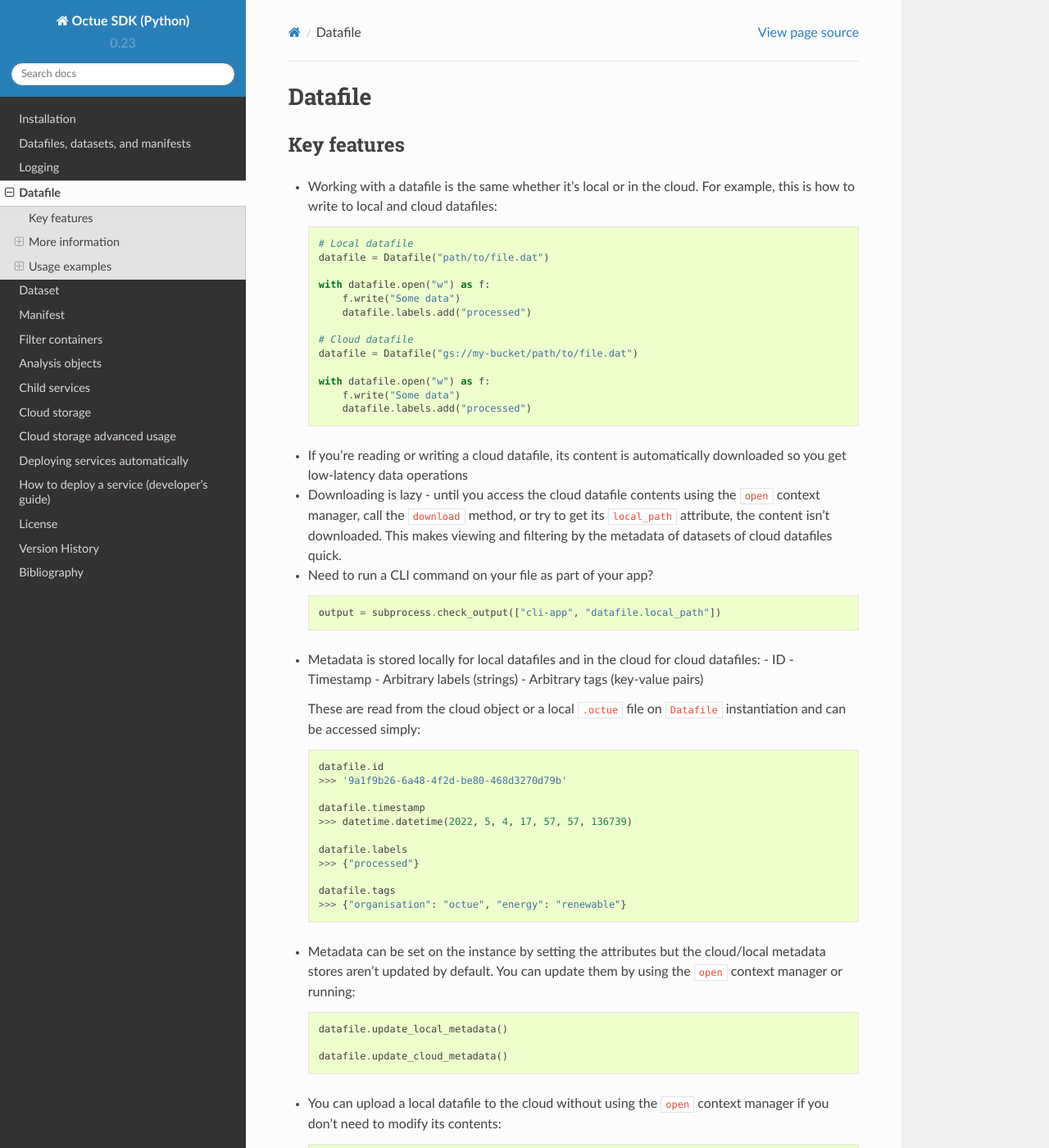
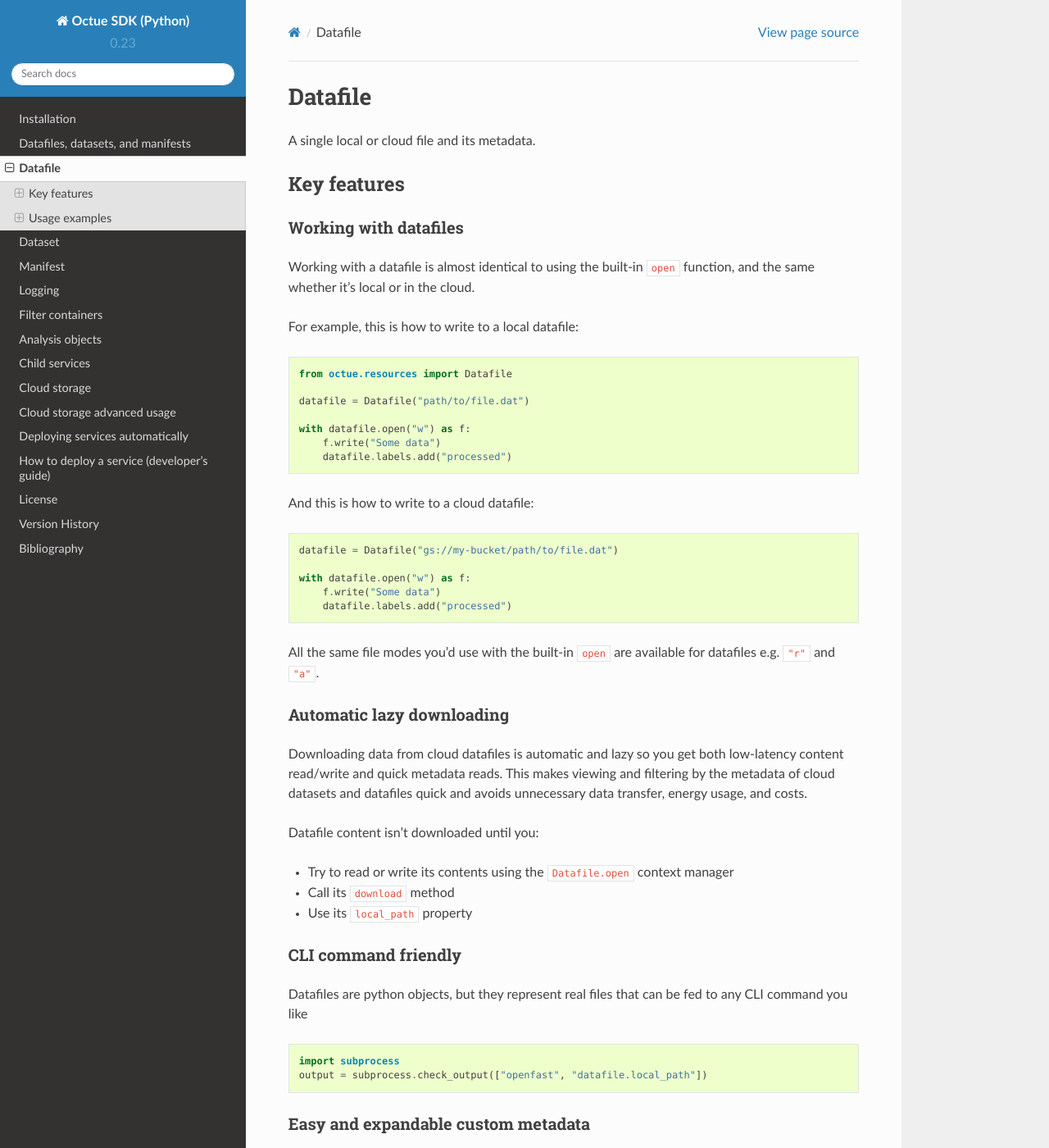
Before and after one commit to octue/octue-sdk-python, a Sphinx documentation site: the page built from docs/source/datafile.rst, in a window 1280 px wide and 1400 px high. Shown: the whole window at 82% size. Built offline with Sphinx 7.4.7 and the Read the Docs theme 2.0.0, drawn with Linux system fonts in a browser that asks for light colours; some of the changed text lies outside the part shown.

Commit message:
DOC: Update docs

```diff
--- a/docs/source/datafile.rst
+++ b/docs/source/datafile.rst
@@ -3,93 +3,128 @@
 ========
 Datafile
 ========
+A single local or cloud file and its metadata.
+
 
 Key features
 ============
 
-- Working with a datafile is the same whether it's local or in the cloud. For example, this is how to write to local and
-  cloud datafiles:
+Working with datafiles
+----------------------
 
-  .. code-block::
+Working with a datafile is almost identical to using the built-in ``open`` function, and the same whether it’s local or in the cloud.
 
-      # Local datafile
-      datafile = Datafile("path/to/file.dat")
+For example, this is how to write to a local datafile:
 
-      with datafile.open("w") as f:
-          f.write("Some data")
-          datafile.labels.add("processed")
+.. code-block:: python
 
-      # Cloud datafile
-      datafile = Datafile("gs://my-bucket/path/to/file.dat")
+    from octue.resources import Datafile
 
-      with datafile.open("w") as f:
-          f.write("Some data")
-          datafile.labels.add("processed")
+    datafile = Datafile("path/to/file.dat")
 
-- If you're reading or writing a cloud datafile, its content is automatically downloaded so you get low-latency data
-  operations
+    with datafile.open("w") as f:
+        f.write("Some data")
+        datafile.labels.add("processed")
 
-- Downloading is lazy - until you access the cloud datafile contents using the ``open`` context manager, call
-  the ``download`` method, or try to get its ``local_path`` attribute, the content isn't downloaded. This makes viewing
-  and filtering by the metadata of datasets of cloud datafiles quick.
+And this is how to write to a cloud datafile:
 
-- Need to run a CLI command on your file as part of your app?
+.. code-block:: python
 
-  .. code-block::
+    datafile = Datafile("gs://my-bucket/path/to/file.dat")
 
-      output = subprocess.check_output(["cli-app", "datafile.local_path"])
+    with datafile.open("w") as f:
+        f.write("Some data")
+        datafile.labels.add("processed")
 
-- Metadata is stored locally for local datafiles and in the cloud for cloud datafiles:
-  - ID
-  - Timestamp
-  - Arbitrary labels (strings)
-  - Arbitrary tags (key-value pairs)
-
-  These are read from the cloud object or a local ``.octue`` file on ``Datafile`` instantiation and can be accessed simply:
-
-  .. code-block::
-
-      datafile.id
-      >>> '9a1f9b26-6a48-4f2d-be80-468d3270d79b'
-
-      datafile.timestamp
-      >>> datetime.datetime(2022, 5, 4, 17, 57, 57, 136739)
-
-      datafile.labels
-      >>> {"processed"}
-
-      datafile.tags
-      >>> {"organisation": "octue", "energy": "renewable"}
-
-- Metadata can be set on the instance by setting the attributes but the cloud/local metadata stores aren't updated by
-  default. You can update them by using the ``open`` context manager or running:
-
-  .. code-block::
-
-      datafile.update_local_metadata()
-
-      datafile.update_cloud_metadata()
-
-- You can upload a local datafile to the cloud without using the ``open`` context manager if you don't need to modify
-  its contents:
-
-  .. code-block::
-
-      local_datafile.to_cloud("gs://my-bucket/my_datafile.dat", update_cloud_metadata=True)
-
-- Get the file hash of cloud and local datafiles
-
-  .. code-block::
-
-      dataset.hash_value
-      >>> 'mnG7TA=='
+All the same file modes you'd use with the built-in ``open`` are available for datafiles e.g. ``"r"`` and ``"a"``.
 
 
-More information
-================
+Automatic lazy downloading
+--------------------------
+Downloading data from cloud datafiles is automatic and lazy so you get both low-latency content read/write and quick
+metadata reads. This makes viewing and filtering by the metadata of cloud datasets and datafiles quick and avoids
+unnecessary data transfer, energy usage, and costs.
 
-Check where a datafile exists
------------------------------
+Datafile content isn't downloaded until you:
+
+- Try to read or write its contents using the ``Datafile.open`` context manager
+- Call its ``download`` method
+- Use its ``local_path`` property
+
+
+CLI command friendly
+--------------------
+Datafiles are python objects, but they represent real files that can be fed to any CLI command you like
+
+.. code-block:: python
+
+    import subprocess
+    output = subprocess.check_output(["openfast", "datafile.local_path"])
+
+
+Easy and expandable custom metadata
+-----------------------------------
+
+You can set the following metadata on a datafile:
+
+- ID
+- Timestamp
+- Arbitrary labels (a set of lowercase strings)
+- Arbitrary tags (key-value pairs)
+
+This metadata is stored locally in a ``.octue`` file for local datafiles or on the cloud objects for cloud datafiles and
+is used during ``Datafile`` instantiation. It can be accessed like this:
+
+.. code-block:: python
+
+    datafile.id
+    >>> '9a1f9b26-6a48-4f2d-be80-468d3270d79b'
+
+    datafile.timestamp
+    >>> datetime.datetime(2022, 5, 4, 17, 57, 57, 136739)
+
+    datafile.labels
+    >>> {"processed"}
+
+    datafile.tags
+    >>> {"organisation": "octue", "energy": "renewable"}
+
+You can update the metadata by setting it on the instance while inside the ``Datafile.open`` context manager.
+
+.. code-block:: python
+
+    with datafile.open("a"):
+        datafile.labels.add("updated")
+
+You can do this outside the context manager too, but you then need to call the update method:
+
+.. code-block:: python
+
+    datafile.labels.add("updated")
+    datafile.update_cloud_metadata()
+
+
+Upload an existing local datafile
+---------------------------------
+You can upload an existing local datafile to the cloud without using the ``open`` context manager if you don't need to modify its contents:
+
+.. code-block:: python
+
+    datafile.to_cloud("gs://my-bucket/my_datafile.dat", update_cloud_metadata=True)
+
+
+Get file hashes
+---------------
+File hashes guarantee you have the right file. Getting the hash of datafiles is simple:
+
+.. code-block:: python
+
+    dataset.hash_value
+    >>> 'mnG7TA=='
+
+
+Check whether a datafile is local or cloud-based
+------------------------------------------------
 
 .. code-block:: python
 
@@ -99,8 +134,11 @@
     datafile.exists_in_cloud
     >>> False
 
-Representing HDF5 files
------------------------
+A cloud datafile that has been downloaded will return ``True`` for both of these properties.
+
+
+Represent HDF5 files
+--------------------
 
 .. warning::
     If you want to represent HDF5 files with a ``Datafile``, you must include the extra requirements provided by the
@@ -110,15 +148,16 @@
 
         pip install octue[hdf5]
 
-Datafiles existing in the cloud
--------------------------------
+
+More information on downloading cloud datafiles
+-----------------------------------------------
 To avoid unnecessary data transfer and costs, datafiles that only exist in the cloud are not downloaded locally until
 the ``download`` method is called on them or their ``local_path`` property is used for the first time. When either of
 these happen, the cloud object is downloaded to a temporary local file. Any changes made to the local file via the
 ``Datafile.open`` method (which can be used analogously to the python built-in ``open`` function) are synced up with
 the cloud object. The temporary file will exist as long as the python session is running. Calling ``download`` again
 will not re-download the file as it will be up to date with any changes made locally. However, external changes to the
-cloud object will not be synced locally unless the ``local_path`` is set to ``None``, followed by the ``download``
+cloud object will not be synced locally unless the ``local_path`` is set to ``None``, followed by running the ``download``
 method again.
 
 If you want a cloud object to be permanently downloaded, you can either:
--- a/docs/source/installation.rst
+++ b/docs/source/installation.rst
@@ -13,8 +13,8 @@
 
     octue==x.y.z
 
-to your ``requirements.txt`` or ``setup.py`` file, where ``x.y.z`` is your preferred (we recommend the latest stable)
-version of the SDK.
+to your ``requirements.txt`` or ``setup.py`` file, where ``x.y.z`` is your preferred version of the SDK (we recommend
+the latest stable version).
 
 Pip
 ===
--- a/docs/source/manifest.rst
+++ b/docs/source/manifest.rst
@@ -3,6 +3,8 @@
 ========
 Manifest
 ========
+A set of related datasets that exist anywhere, plus metadata. Typically produced by or for one analysis.
+
 A manifest is a group of cloud and/or local datasets needed for an analysis. Only using cloud datasets guarantees that
 every service (with the correct permissions) that is sent the manifest will be able to access the datasets. There can be
 speed and cost benefits from using local datasets when dealing with large amounts of data, but the manifest can only
```
Also changed, not shown: docs/source/data_containers.rst (+4 -15 lines), docs/source/dataset.rst (+6 -1 lines), docs/source/index.rst (+4 -3 lines).
